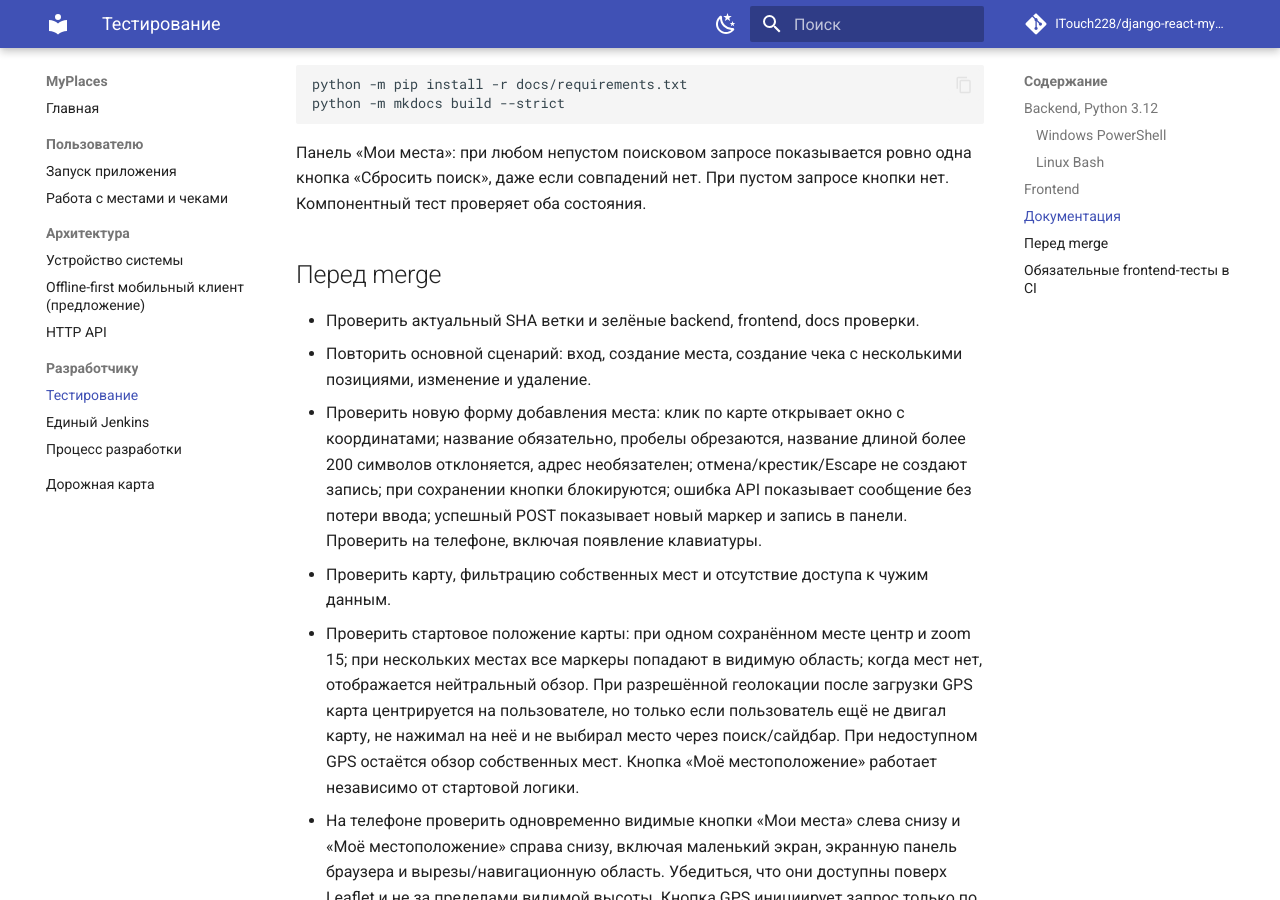
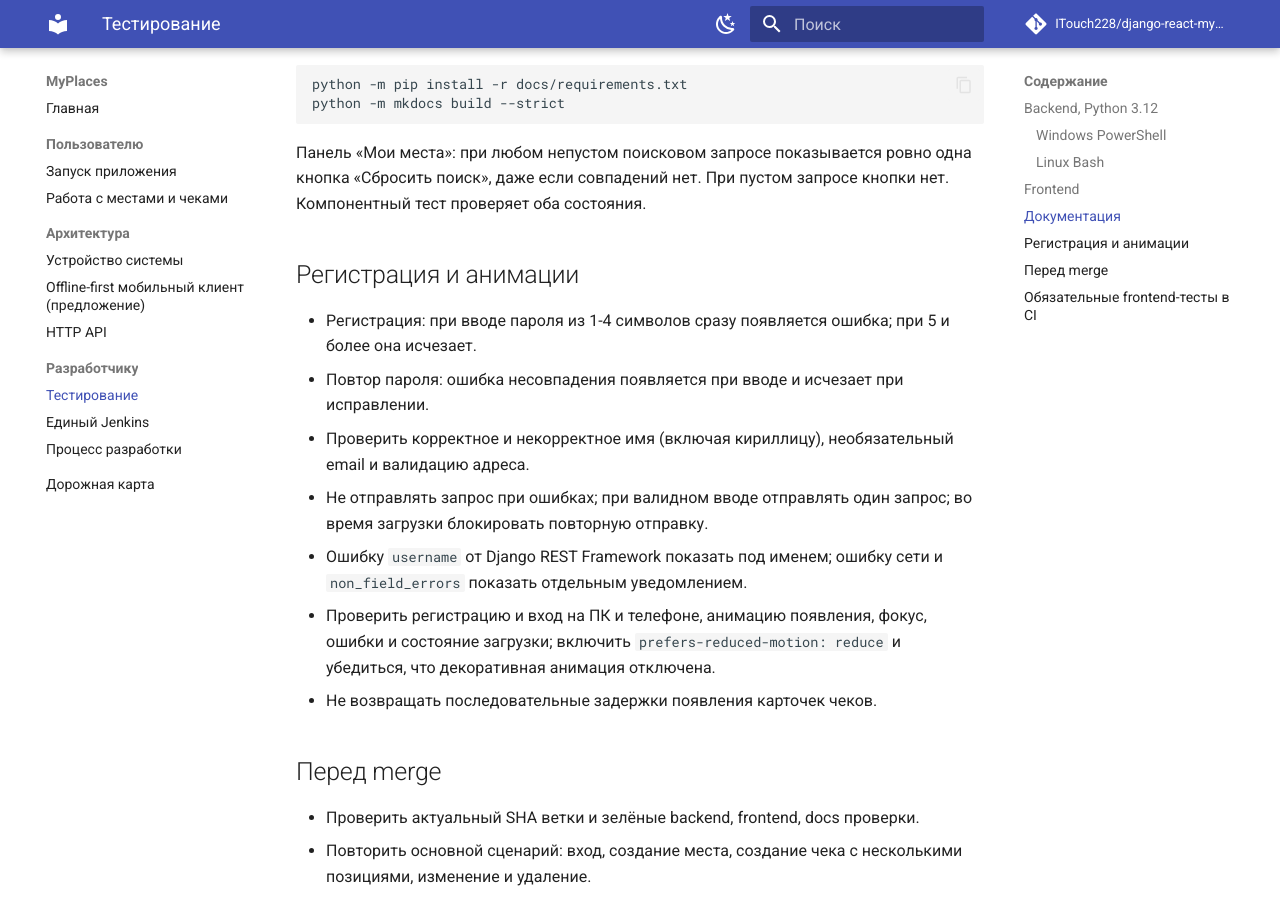
Before and after one commit to ITouch228/django-react-myplaces, an MkDocs documentation site: the page built from docs/testing.md, in a window 1280 px wide and 900 px high, scrolled down 1243 px. Built offline with MkDocs 1.6.1 and Material for MkDocs 9.7.7, drawn with Linux system fonts in a browser that asks for light colours; comment, search, counter and statistics services are not loaded.

Commit message:
docs(auth): document live validation, UI motion and release checks

```diff
--- a/docs/testing.md
+++ b/docs/testing.md
@@ -56,6 +56,16 @@ python -m mkdocs build --strict
 
 Панель «Мои места»: при любом непустом поисковом запросе показывается ровно одна кнопка «Сбросить поиск», даже если совпадений нет. При пустом запросе кнопки нет. Компонентный тест проверяет оба состояния.
 
+## Регистрация и анимации
+
+- Регистрация: при вводе пароля из 1-4 символов сразу появляется ошибка; при 5 и более она исчезает.
+- Повтор пароля: ошибка несовпадения появляется при вводе и исчезает при исправлении.
+- Проверить корректное и некорректное имя (включая кириллицу), необязательный email и валидацию адреса.
+- Не отправлять запрос при ошибках; при валидном вводе отправлять один запрос; во время загрузки блокировать повторную отправку.
+- Ошибку `username` от Django REST Framework показать под именем; ошибку сети и `non_field_errors` показать отдельным уведомлением.
+- Проверить регистрацию и вход на ПК и телефоне, анимацию появления, фокус, ошибки и состояние загрузки; включить `prefers-reduced-motion: reduce` и убедиться, что декоративная анимация отключена.
+- Не возвращать последовательные задержки появления карточек чеков.
+
 ## Перед merge
 
 - Проверить актуальный SHA ветки и зелёные backend, frontend, docs проверки.
```
